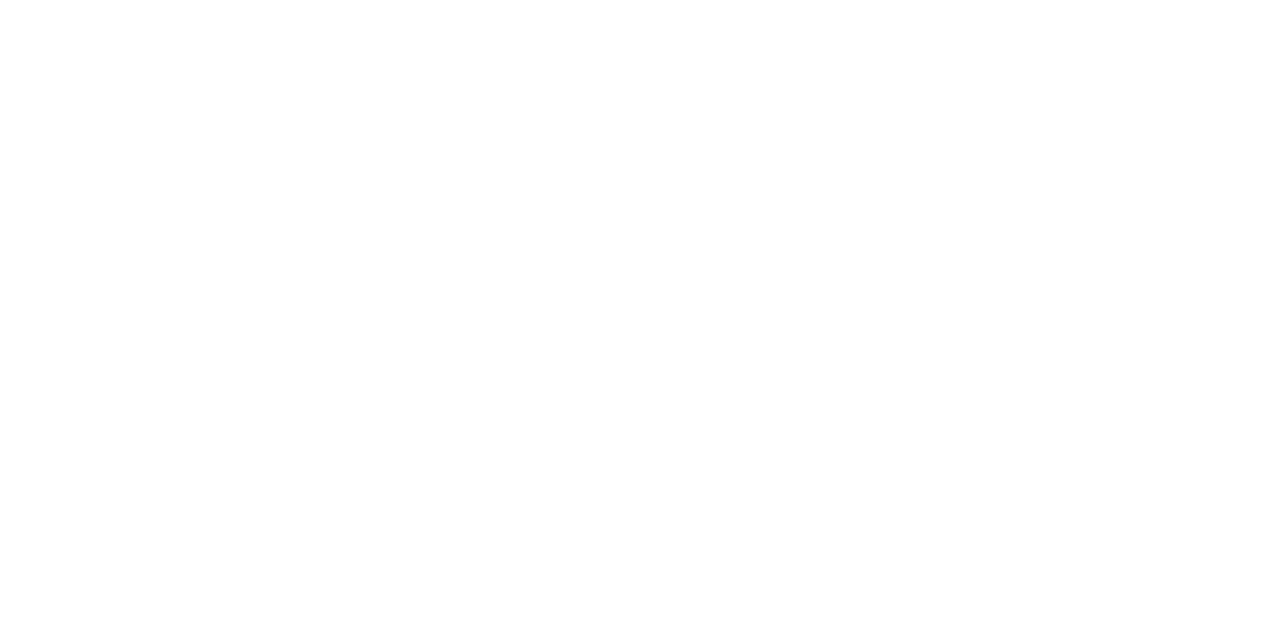
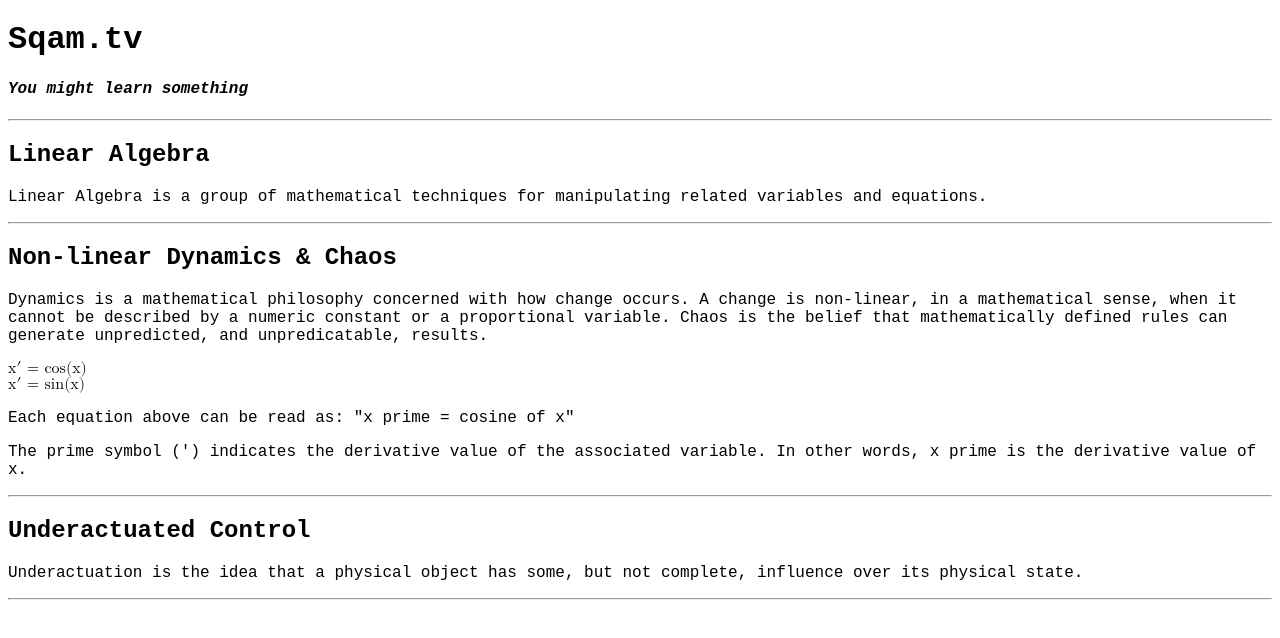
Before and after one commit to aiyer-commits/sqam, a plain HTML site: page index.html in a window 1280 px wide. Drawn offline with Linux system fonts and the light colour scheme.

Commit message:
and then there was an index.html and sync.sh

```diff
--- a/index.html
+++ b/index.html
@@ -1,10 +1,28 @@
-<!DOCTYPE HTML PUBLIC "-//W3C//DTD HTML 4.01//EN"
-   "http://www.w3.org/TR/html4/strict.dtd">
-<HTML>
-   <HEAD>
-      <TITLE>Sqam.tv</TITLE>
-   </HEAD>
+<!DOCTYPE html>
+<html lang="en" style="font-family:Courier New">
+   <head>
+      <title>Sqam.tv</title>
+   </head>
    <BODY>
-
-   </BODY>
-</HTML>
+     <h1>Sqam.tv</h1>
+     <h4><i>You might learn something</i></h4>
+     <hr>
+     <h2> Linear Algebra </h2>
+     <p> Linear Algebra is a group of mathematical techniques for manipulating related variables and equations.</p>
+     <hr>
+     <h2>Non-linear Dynamics & Chaos </h2>
+     <p> Dynamics is a mathematical philosophy concerned with how change occurs. A change is non-linear, in a mathematical sense, when it cannot be described by a numeric constant or a proportional variable. Chaos is the belief that mathematically defined rules can generate unpredicted, and unpredicatable, results.</p>
+     <math>
+       <mtable>
+	<mtr><mi>x&prime; = cos(x)</mi></mtr>
+	<mtr><mi>x&prime; = sin(x)</mi></mtr>
+       </mtable>
+       <p>Each equation above can be read as: "x prime = cosine of x" </p>
+       <p>The prime symbol (&prime;) indicates the derivative value of the associated variable. In other words, x prime is the derivative value of x. </p>
+      </math>
+     <hr>
+     <h2>Underactuated Control </h2>
+     <p>Underactuation is the idea that a physical object has some, but not complete, influence over its physical state.</p>
+     <hr>
+   </body>
+</html>
```
Also changed, not shown: 1 other file.
